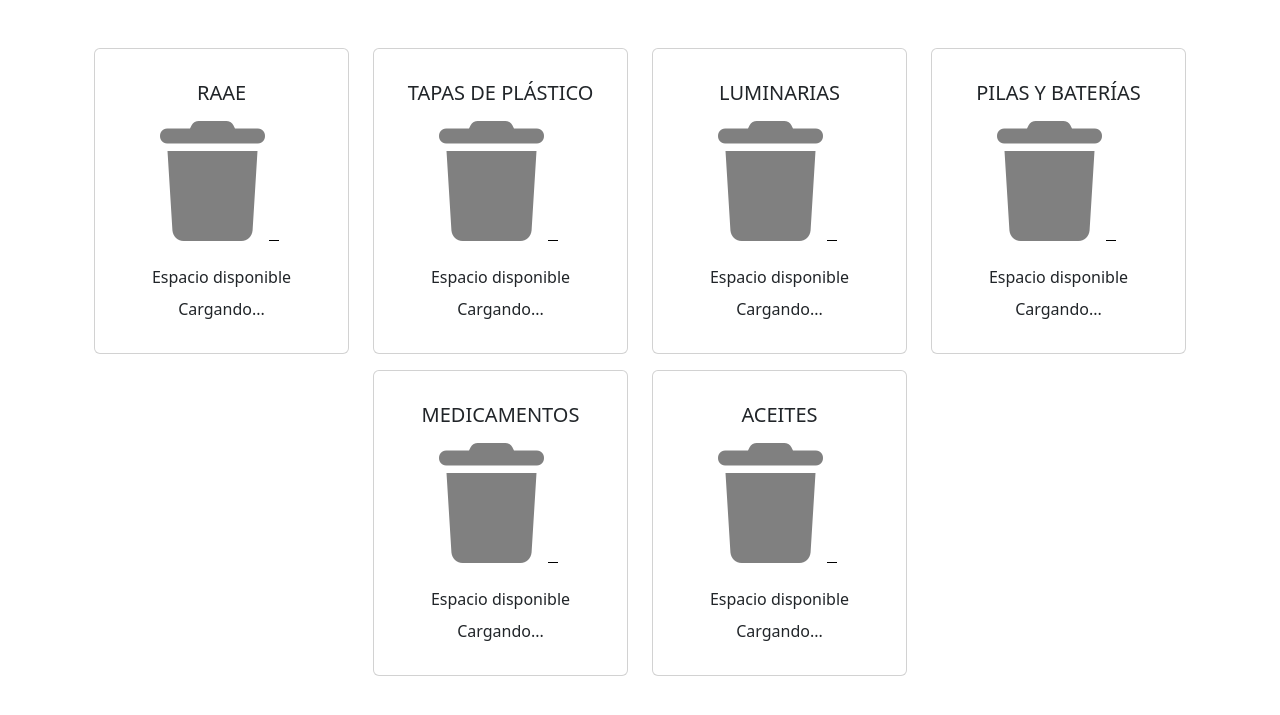
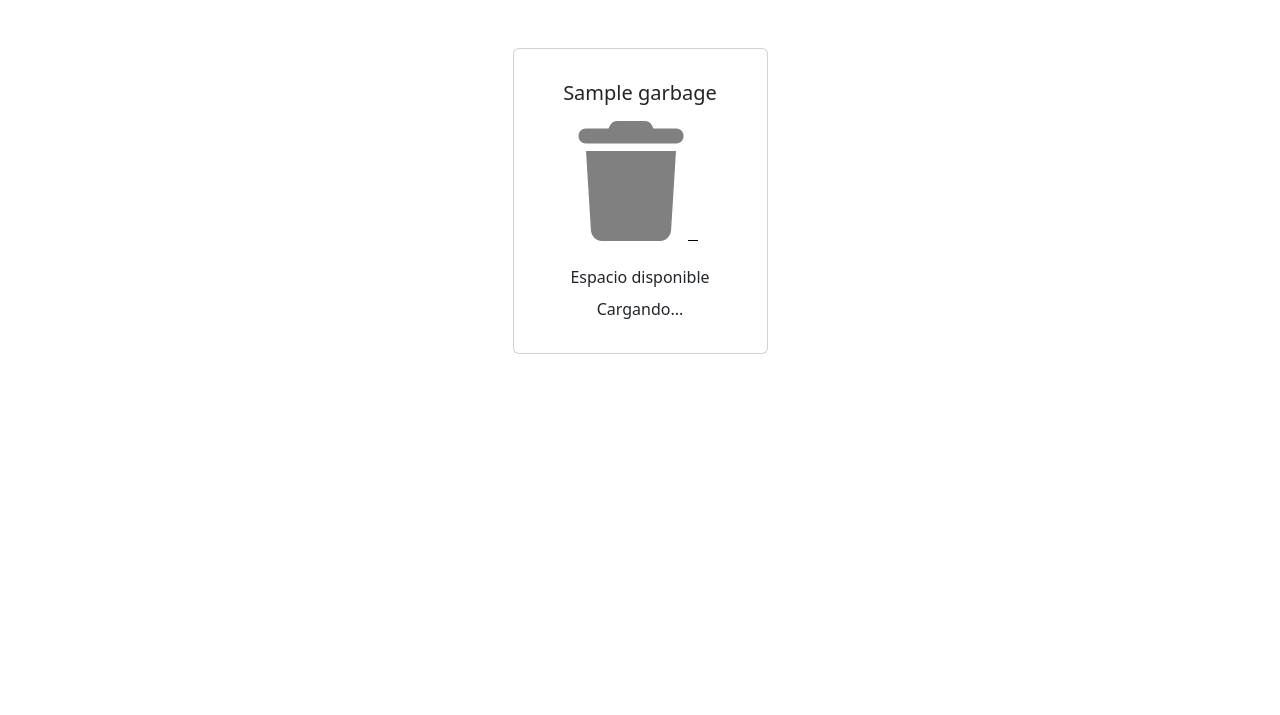
Before and after one commit to kristianrpo/dashboardIOT, a Django app: template garbage/templates/garbage/index.html in a window 1280 px wide. Shown: the top 715 px of the page. Run offline with Django 4.2, Linux system fonts and the light colour scheme; the template is opened without the code that fills it: most values are stand-ins (such as "Sample title", 1, 10 or a date in 2020); some libraries are stand-ins or nearby versions.

Commit message:
refactor: use structures to reduce repetitive code

```diff
--- a/dashboardIOT/static/js/fetch_garbage.js
+++ b/dashboardIOT/static/js/fetch_garbage.js
@@ -17,7 +17,7 @@ async function fetchLatestGarbage() {
         document.getElementById("occupancy-rate-luminaires").innerHTML = occupancyRateLuminaires.toFixed(2) + "%";
         document.getElementById("occupancy-rate-batteries").innerHTML = occupancyRateBatteries.toFixed(2) + "%";
         document.getElementById("occupancy-rate-medicines").innerHTML = occupancyRateMedicines.toFixed(2) + "%";
-        document.getElementById("occupancy-rate-oil").innerHTML = occupancyRateOil.toFixed(2) + "%";
+        document.getElementById("occupancy-rate-oils").innerHTML = occupancyRateOil.toFixed(2) + "%";
 
         if (occupancyRateRAAE <= 25 ) {
             document.getElementById(`fill-raae`).style.backgroundColor = `red`;
--- a/garbage/templates/garbage/index.html
+++ b/garbage/templates/garbage/index.html
@@ -3,108 +3,25 @@
 {% block content %}
 <div class="container d-flex justify-content-center align-items-center">
     <div class="row justify-content-center w-100">
+        {% for garbage in template_data.garbage_info%}
         <div class="col-lg-3 col-md-4 col-sm-6 col-12 mb-3">
             <div class="card text-center">
                 <div class="card-body">
-                    <h5 class="card-title h-25 my-3">RAAE</h5>
+                    <h5 class="card-title h-25 my-3">{{ garbage.title }}</h5>
                     <div class="d-flex justify-content-center">
                         <div class="trash-container">
                             <i class="fa-solid fa-trash fa-6x trash-icon"></i>
                         </div>
                         <div class = "bar-container mx-1">
-                            <div class="fill" id="fill-raae"></div>
+                            <div class="fill" id="fill-{{garbage.fill_name}}"></div>
                         </div>
                     </div>
                     <br>
-                    <span>Espacio disponible <p id="occupancy-rate-raae" class="mt-2">Cargando...</p></span>
+                    <span>Espacio disponible <p id="occupancy-rate-{{ garbage.fill_name }}" class="mt-2">Cargando...</p></span>
                 </div>
             </div>
         </div>
-        <div class="col-lg-3 col-md-4 col-sm-6 col-12 mb-3">
-            <div class="card text-center">
-                <div class="card-body">
-                    <h5 class="card-title h-25 my-3">TAPAS DE PLÁSTICO</h5>
-                    <div class="d-flex justify-content-center">
-                        <div class="trash-container">
-                            <i class="fa-solid fa-trash fa-6x trash-icon"></i>
-                        </div>
-                        <div class = "bar-container mx-1">
-                            <div class="fill" id="fill-caps"></div>
-                        </div>
-                    </div>
-                    <br>
-                    <span>Espacio disponible <p id="occupancy-rate-caps" class="mt-2">Cargando...</p>	</span>
-                </div>
-            </div>
-        </div>
-        <div class="col-lg-3 col-md-4 col-sm-6 col-12 mb-3">
-            <div class="card text-center">
-                <div class="card-body">
-                    <h5 class="card-title h-25 my-3">LUMINARIAS</h5>
-                    <div class="d-flex justify-content-center">
-                        <div class="trash-container">
-                            <i class="fa-solid fa-trash fa-6x trash-icon"></i>
-                        </div>
-                        <div class = "bar-container mx-1">
-                            <div class="fill" id="fill-luminaires"></div>
-                        </div>
-                    </div>
-                    <br>
-                    <span> Espacio disponible <p id="occupancy-rate-luminaires" class="mt-2">Cargando...</p> </span>
-                </div>
-            </div>
-        </div>
-        <div class="col-lg-3 col-md-4 col-sm-6 col-12 mb-3">
-            <div class="card text-center">
-                <div class="card-body">
-                    <h5 class="card-title h-25 my-3">PILAS Y BATERÍAS</h5>
-                    <div class="d-flex justify-content-center">
-                        <div class="trash-container">
-                            <i class="fa-solid fa-trash fa-6x trash-icon"></i>
-                        </div>
-                        <div class = "bar-container mx-1">
-                            <div class="fill" id="fill-batteries"></div>
-                        </div>
-                    </div>
-                    <br>
-                    <span> Espacio disponible <p id="occupancy-rate-batteries" class="mt-2">Cargando...</p> </span>
-                </div>
-            </div>
-        </div>
-        <div class="col-lg-3 col-md-4 col-sm-6 col-12 mb-3">
-            <div class="card text-center">
-                <div class="card-body">
-                    <h5 class="card-title h-25 my-3">MEDICAMENTOS</h5>
-                    <div class="d-flex justify-content-center">
-                        <div class="trash-container">
-                            <i class="fa-solid fa-trash fa-6x trash-icon"></i>
-                        </div>
-                        <div class = "bar-container mx-1">
-                            <div class="fill" id="fill-medicines"></div>
-                        </div>
-                    </div>
-                    <br>
-                    <span> Espacio disponible <p id="occupancy-rate-medicines" class="mt-2">Cargando...</p> </span>
-                </div>
-            </div>
-        </div>
-        <div class="col-lg-3 col-md-4 col-sm-6 col-12 mb-3">
-            <div class="card text-center">
-                <div class="card-body">
-                    <h5 class="card-title my-3">ACEITES</h5>
-                    <div class="d-flex justify-content-center">
-                        <div class="trash-container">
-                            <i class="fa-solid fa-trash fa-6x trash-icon"></i>
-                        </div>
-                        <div class = "bar-container mx-1">
-                            <div class="fill" id="fill-oils"></div>
-                        </div>
-                    </div>
-                    <br>
-                    <span> Espacio disponible <p id="occupancy-rate-oil" class="mt-2">Cargando...</p> </span>
-                </div>
-            </div>
-        </div>
+        {% endfor %}
     </div>
 </div>
 <script src = "{% static 'js/fetch_garbage.js' %}"></script>
--- a/garbage/views.py
+++ b/garbage/views.py
@@ -2,6 +2,7 @@ from django.shortcuts import render
 def index(request):
     template_data = {}
     template_data["title"] = "Dashboard ECOZONA - 4 elementos Sabaneta"
-    garbage = {"RAAE": "raae","TAPAS DE PLÁSTICO":"caps","LUMINARIAS":"luminaires","PILAS Y BATERÍAS":"batteries","MEDICAMENTOS": "medicines","ACEITES": "oils"}
-    template_data["garbage"] = garbage
+    garbage_info = [{"title": "RAAE","fill_name": "raae"},{"title": "TAPAS DE PLÁSTICO","fill_name": "caps"},{"title": "LUMINARIAS","fill_name": "luminaires"}, {"title": "PILAS Y BATERÍAS","fill_name": "batteries"}, {"title": "MEDICAMENTOS","fill_name": "medicines"}, {"title": "ACEITES","fill_name": "oils"}]
+
+    template_data["garbage_info"] = garbage_info
     return render(request, "garbage/index.html", {"template_data": template_data})
```
